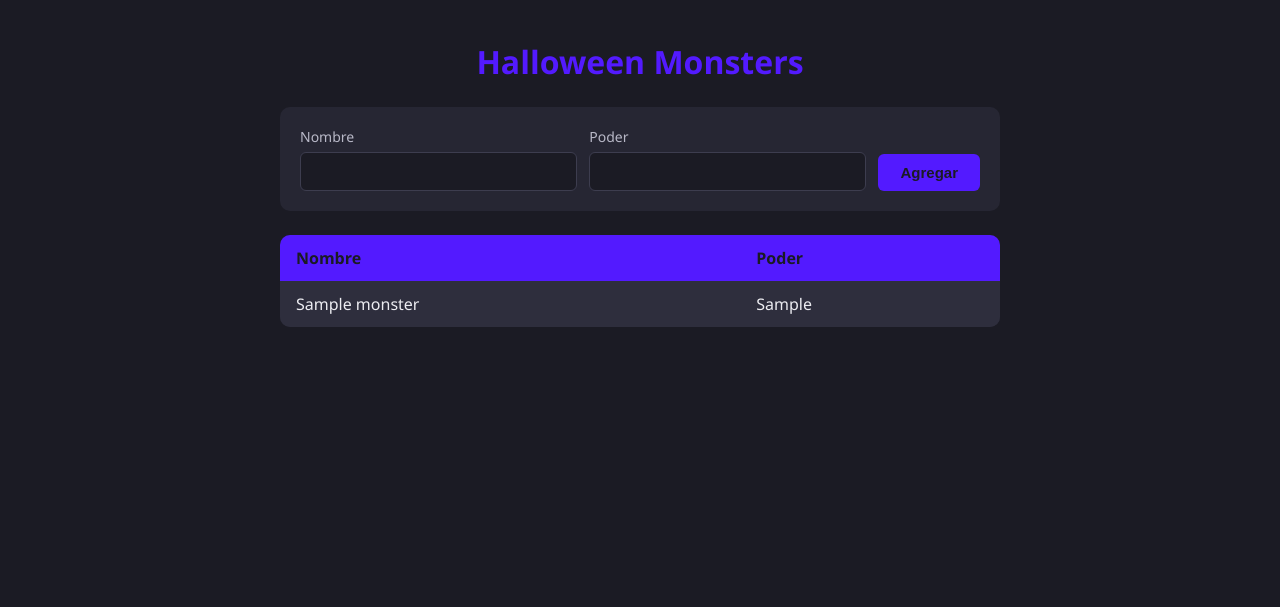
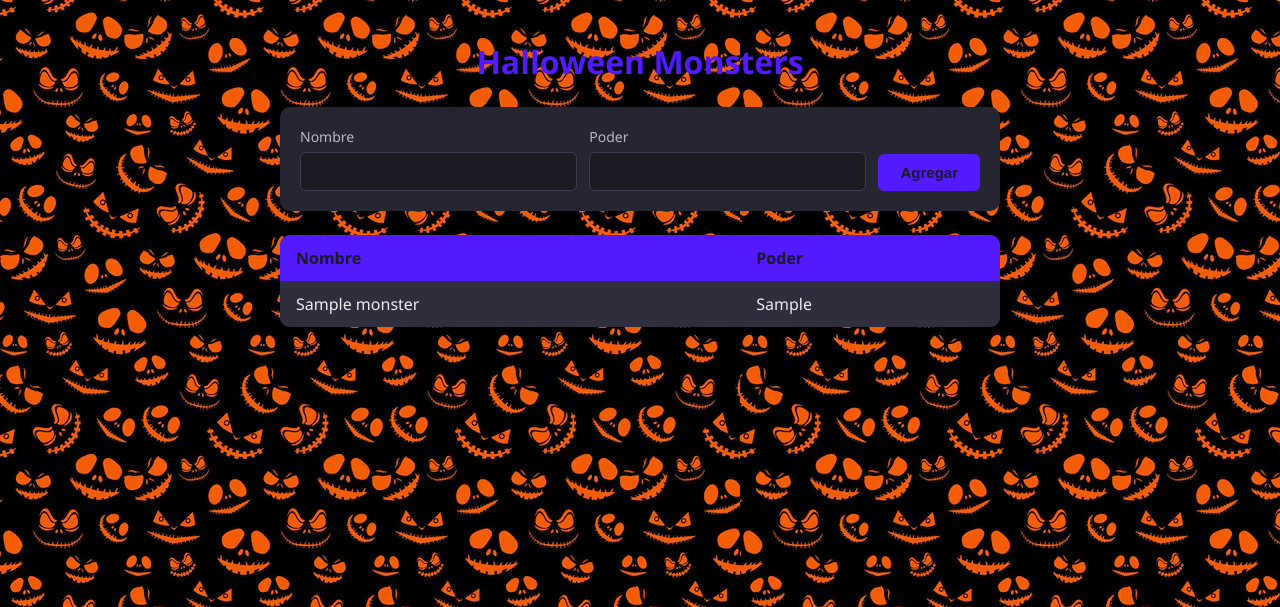
Before and after one commit to BarushLuque/halloween-b, a Flask app: page / in a window 1280 px wide. Shown: the top 607 px of the page. Run offline with Flask 3, Linux system fonts and the light colour scheme; tables that the repository leaves empty or names only in its code hold one stand-in row (values such as "Sample post").

Commit message:
feat: add stylesheet and background tile image for UI styling

```diff
--- a/static/css/styles.css
+++ b/static/css/styles.css
@@ -8,6 +8,8 @@ body {
     font-family: "Segoe UI", Arial, sans-serif;
     background: #1b1b24;
     color: #ececf1;
+    background-image: url('images/tile.avif');
+    background-repeat: repeat;
 }
 
 .container {
```
Also changed, not shown: images/tile.avif (added).
